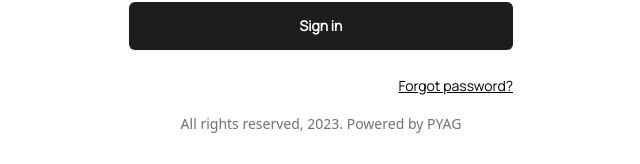
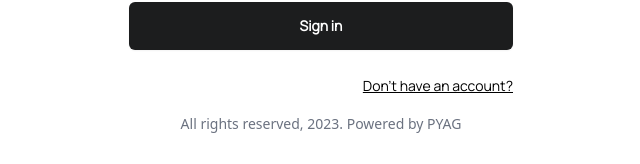
Before and after one commit to PYAG1/FormBuilder, a React (Vite) app: page / in a window 1280 px wide. Shown: the part 390-554 px from the top of the page, without its empty margins (319-959 px from the left). Built offline with nearby package versions, Linux system fonts and the light colour scheme; no server answers.

Commit message:
Protected Route

```diff
--- a/routes/Routes.tsx
+++ b/routes/Routes.tsx
@@ -3,6 +3,8 @@ import { createBrowserRouter } from "react-router-dom";
 import Signup from "../src/pages/Signup";
 import Signin from "../src/pages/Signin/Signin";
 import MainPage from "../src/pages/MainPage/MainPage";
+import Form from "../src/pages/Form/Form";
+import ProtectedRoute from "../src/utils/ProtectedRoute";
 
 export const router = createBrowserRouter([
 
@@ -13,9 +15,17 @@ export const router = createBrowserRouter([
     {
       path: "/",
       element:<Signin/>
+
     },
     {
       path: "/home",
-      element:<MainPage/>
+      element:
+      <ProtectedRoute>
+<MainPage/>
+        </ProtectedRoute>
     },
+    {
+      path:"/form",
+    element:<Form/>
+    }
   ]);
--- a/src/context/usercontext.tsx
+++ b/src/context/usercontext.tsx
@@ -6,7 +6,6 @@ export interface Provider {
   }
 
 const UserAuthContext = createContext(null);
-
 export const useUserAuthContext = ()=>{
   return   useContext(UserAuthContext)
 }
@@ -14,8 +13,10 @@ export const useUserAuthContext = ()=>{
 
 export const AuthProvider:React.FC<Provider>= ({children})=>{
 const [LoggedUser,setLoggedUser]= useState({})
-const token = localStorage.getItem("UserToken")
+const [ISuser, ISsetUser]= useState(false)
+const [userId,setUserId]= useState("")
+const [Token,setToken]= useState("")
 
 //@ts-ignore
-return <UserAuthContext.Provider value={{LoggedUser,setLoggedUser,token}}>{children}</UserAuthContext.Provider>
+return <UserAuthContext.Provider value={{LoggedUser,setLoggedUser,ISuser, ISsetUser,userId,setUserId,Token,setToken}}>{children}</UserAuthContext.Provider>
 }
--- /dev/null
+++ b/src/pages/Form/Form.tsx
@@ -0,0 +1,8 @@
+import React from 'react'
+
+export default function Form() {
+
+  return (
+    <div>index</div>
+  )
+}
--- a/src/pages/MainPage/MainPage.tsx
+++ b/src/pages/MainPage/MainPage.tsx
@@ -6,7 +6,7 @@ import {
 
 } from '@heroicons/react/24/outline'
 import CreateFormButton from '../../components/MainPage/CreateFormBtn'
-
+import {Navigate} from "react-router-dom"
 const cards = [
   { name: 'Total visits', href: '#', icon: ScaleIcon, amount: '0' },
   { name: 'Total Submission', href: '#', icon: CheckCircleIcon, amount: '0' },
@@ -16,6 +16,10 @@ const cards = [
 ]
 
 export default function MainPage() {
+  const token = localStorage.getItem("UserToken")
+  if (!token) {
+    return <Navigate to="/" replace />;
+  }
   return (
     <div className=' w-full'>
        <NavBar/>
--- a/src/pages/Signin/Signin.tsx
+++ b/src/pages/Signin/Signin.tsx
@@ -107,12 +107,14 @@ export default function Signin() {
                 </button>
                 <div className="flex items-center justify-end">
                   <div className="text-sm flex justify-end leading-6">
-                    <a
-                      href="#"
+                    <button
+                  onClick={()=>{
+                    navigate('/signup')
+                  }}
                       className="underline manrope  hover:text-primary"
                     >
-                      Forgot password?
-                    </a>
+                      Don't have an account?
+                    </button>
                   </div>
                 </div>
               </form>
--- a/src/pages/Signup.tsx
+++ b/src/pages/Signup.tsx
@@ -96,12 +96,14 @@ export default function Signup() {
               </button>
               <div className="flex items-center justify-end">
                 <div className="text-sm flex justify-end leading-6">
-                    <a
-                      href="#"
+                  <button
+                onClick={()=>{
+                  navigate('/')
+                }}
                     className="underline manrope  hover:text-primary"
                   >
-                      Forgot password?
-                    </a>
+                   Have an account?
+                  </button>
                 </div>
               </div>
             </form>
--- /dev/null
+++ b/src/utils/ProtectedRoute.tsx
@@ -0,0 +1,13 @@
+
+import { Navigate } from "react-router-dom";
+const ProtectedRoute = ({  children }:any) => {
+    const token = localStorage.getItem("UserToken")
+    if (!token) {
+      return <Navigate to="/" replace />;
+    }
+
+    return children;
+  };
+
+
+  export default ProtectedRoute
```
Lines whose indentation alone changed are shown as unchanged.
